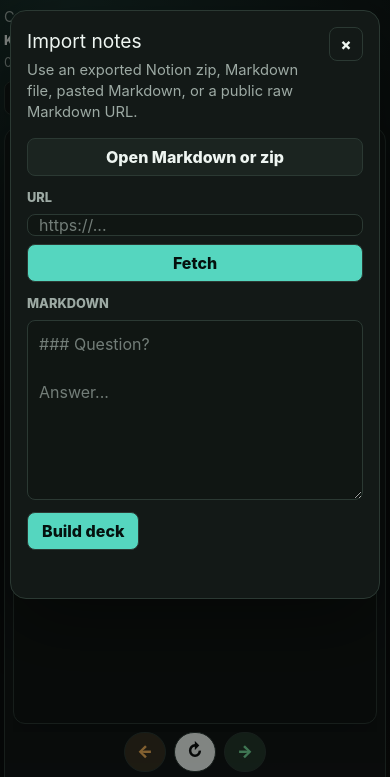
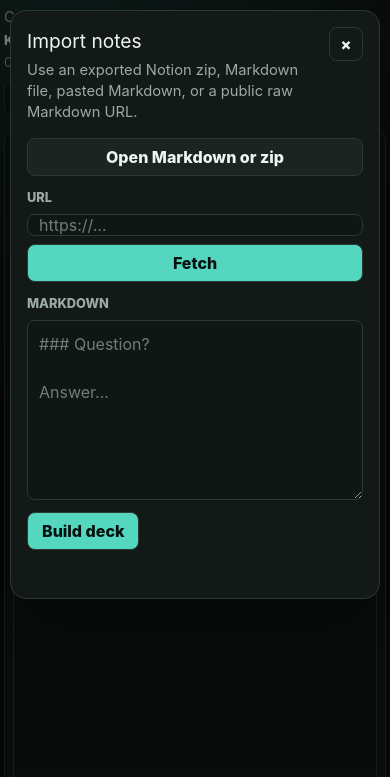
Before and after one commit to sinayanaik/Markdown_Flashcards, a plain HTML site: page index.html in a window 390 px wide. Shown: the top 777 px of the page. Drawn offline with nearby package versions, Linux system fonts and the light colour scheme; a script that the page names is missing.

Commit message:
mobile card vertical height increase

```diff
--- a/index.html
+++ b/index.html
@@ -7,7 +7,7 @@
     <link rel="preconnect" href="https://cdn.jsdelivr.net">
     <link rel="stylesheet" href="vendor/bulma.min.css">
     <link rel="stylesheet" href="https://cdn.jsdelivr.net/npm/katex@0.16.11/dist/katex.min.css">
-    <link rel="stylesheet" href="styles.css?v=20260520-10">
+    <link rel="stylesheet" href="styles.css?v=20260520-11">
   </head>
   <body>
     <main class="app-shell">
@@ -161,6 +161,6 @@
     <script src="https://cdn.jsdelivr.net/npm/katex@0.16.11/dist/contrib/auto-render.min.js"></script>
     <script src="https://cdn.jsdelivr.net/npm/mermaid@10.9.1/dist/mermaid.min.js"></script>
     <script src="https://cdn.jsdelivr.net/npm/jszip@3.10.1/dist/jszip.min.js"></script>
-    <script src="app.js?v=20260520-10"></script>
+    <script src="app.js?v=20260520-11"></script>
   </body>
 </html>
--- a/styles.css
+++ b/styles.css
@@ -1042,7 +1042,7 @@ textarea {
   }
 
   .quiz-panel {
-    height: calc(70svh + 112px);
+    height: calc(78svh + 72px);
     min-height: 0;
     padding: 8px;
   }
@@ -1076,9 +1076,13 @@ textarea {
   }
 
   .deck {
-    height: 70svh;
+    height: 78svh;
     min-height: 0;
     padding: 8px 0;
+  }
+
+  .controls {
+    display: none;
   }
 
   .card-face {
@@ -1241,7 +1245,7 @@ textarea {
   }
 
   .quiz-panel {
-    height: calc(70svh + 124px);
+    height: calc(78svh + 76px);
     min-height: 0;
   }
 
```
